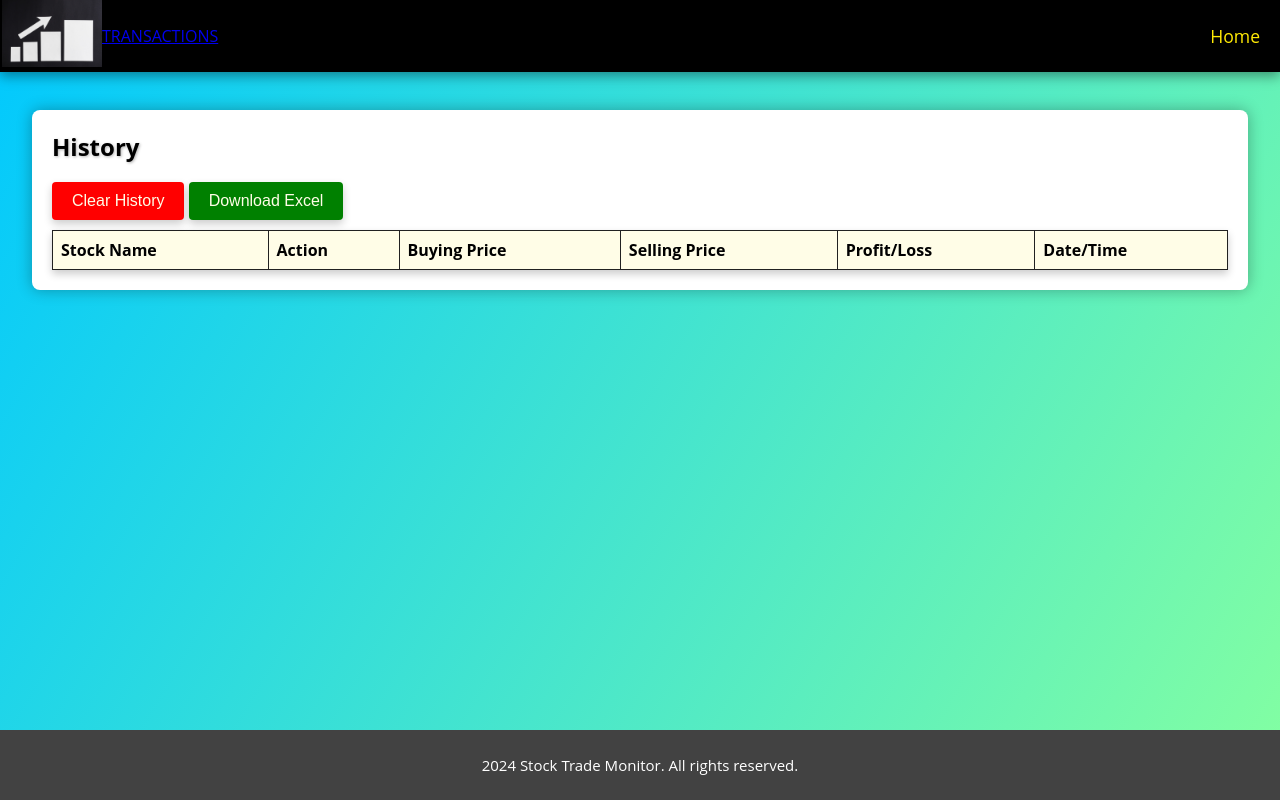
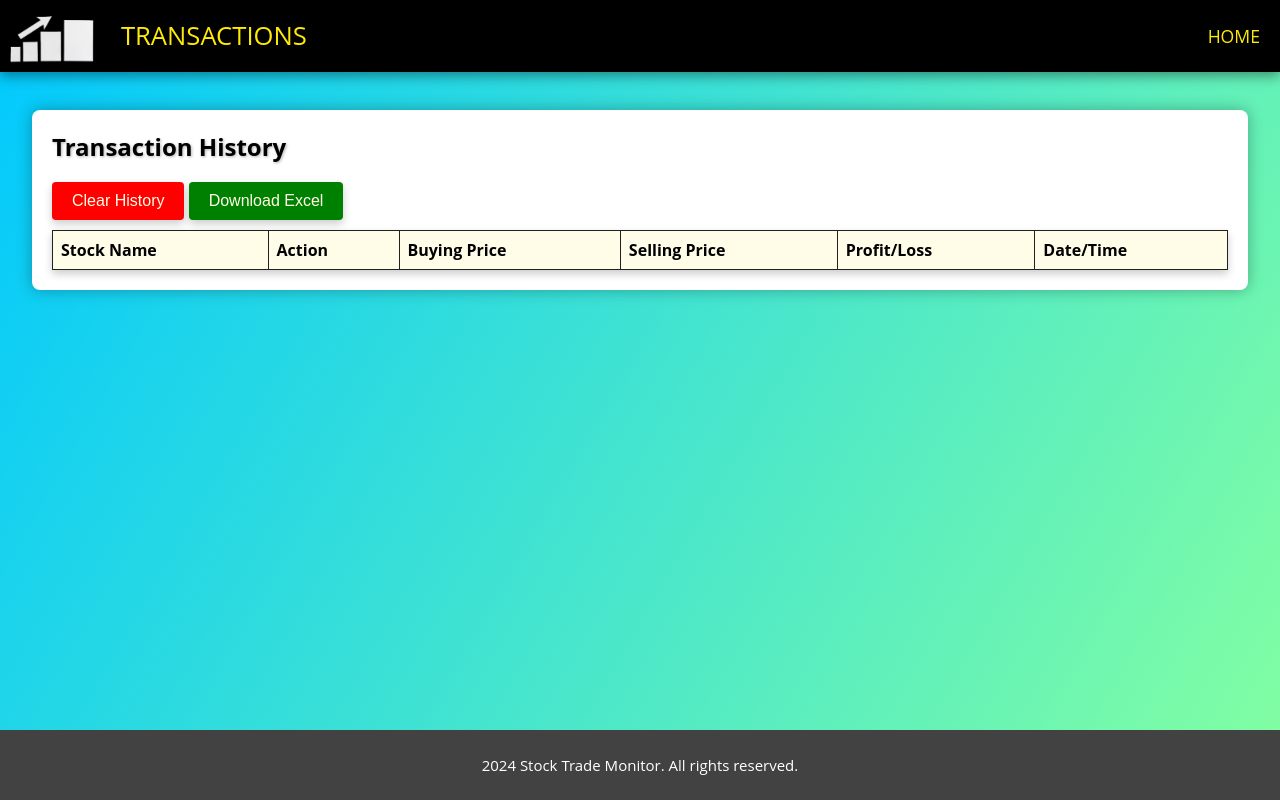
Before and after one commit to TanmaySalaskar/SmartStock, a plain HTML site: page transactions/transactions.html in a window 1280 px wide. Drawn offline with Linux system fonts and the light colour scheme.

Commit message:
Add files via upload

```diff
--- a/transactions/transactions.html
+++ b/transactions/transactions.html
@@ -13,17 +13,17 @@
 <body>
     <div class="container">
             <nav class="navbar">
-                <a href="/page/page.html"><img src="arrow.jpg" alt=""></a>
-                <div class="logo">
+                <a href="/page/page.html"><img src="/arrow.png" alt=""></a>
+                <div class="logo-name">
                     <a href="/transactions/transactions.html">TRANSACTIONS</a>
                 </div>
                 <ul class="nav-links">
-                    <li><a class="home-link" href="/page/page.html">Home</a></li>
+                    <li><a class="home-link" href="/page/page.html">HOME</a></li>
                 </ul>
             </nav>
 
         <div class="dashboard">
-            <h2>History</h2>
+            <h2>Transaction History</h2>
             <button id="clear-history-button">Clear History</button>
             <button id="download-excel-button">Download Excel</button>
             <table id="trade-table">
```
